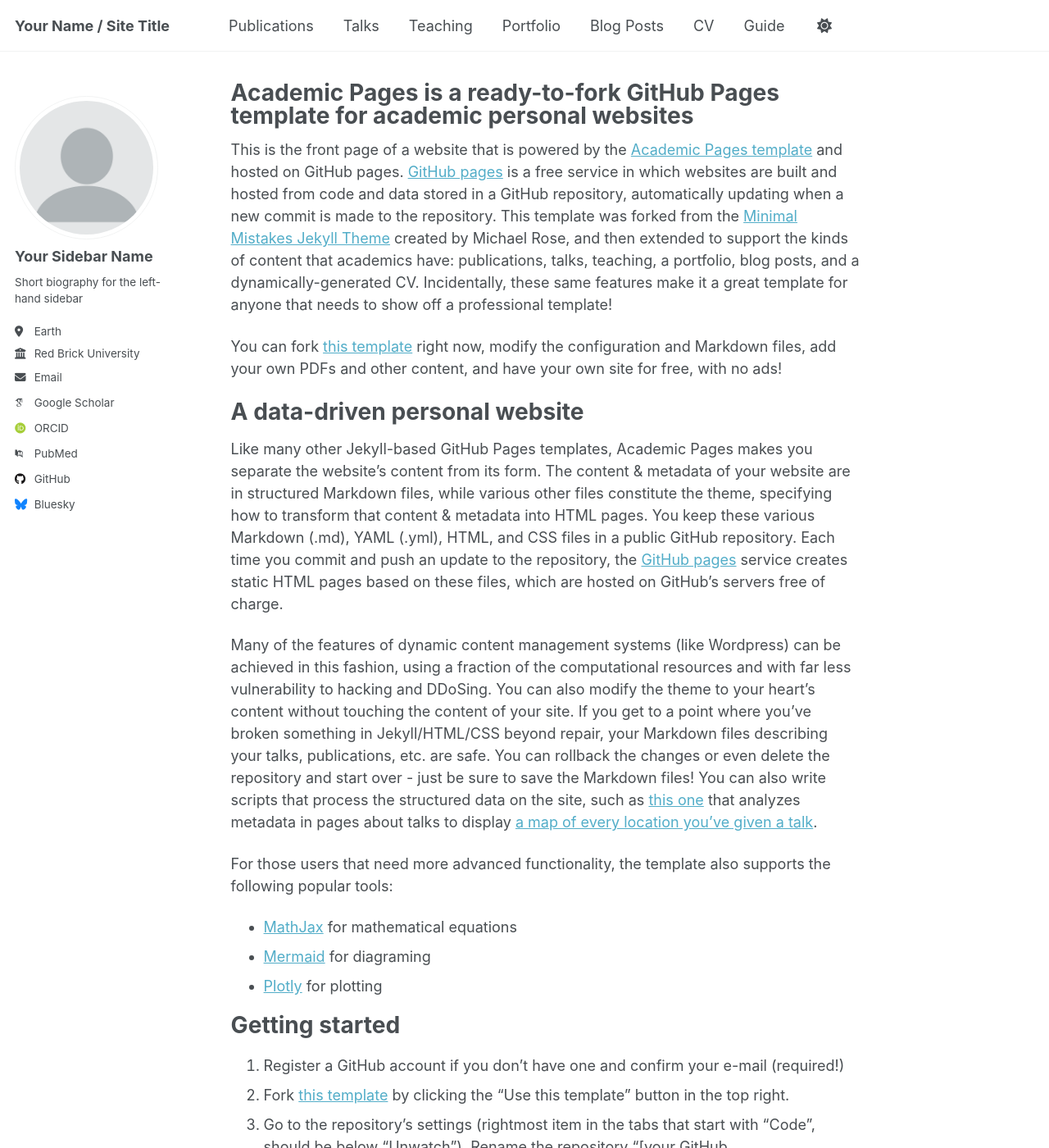
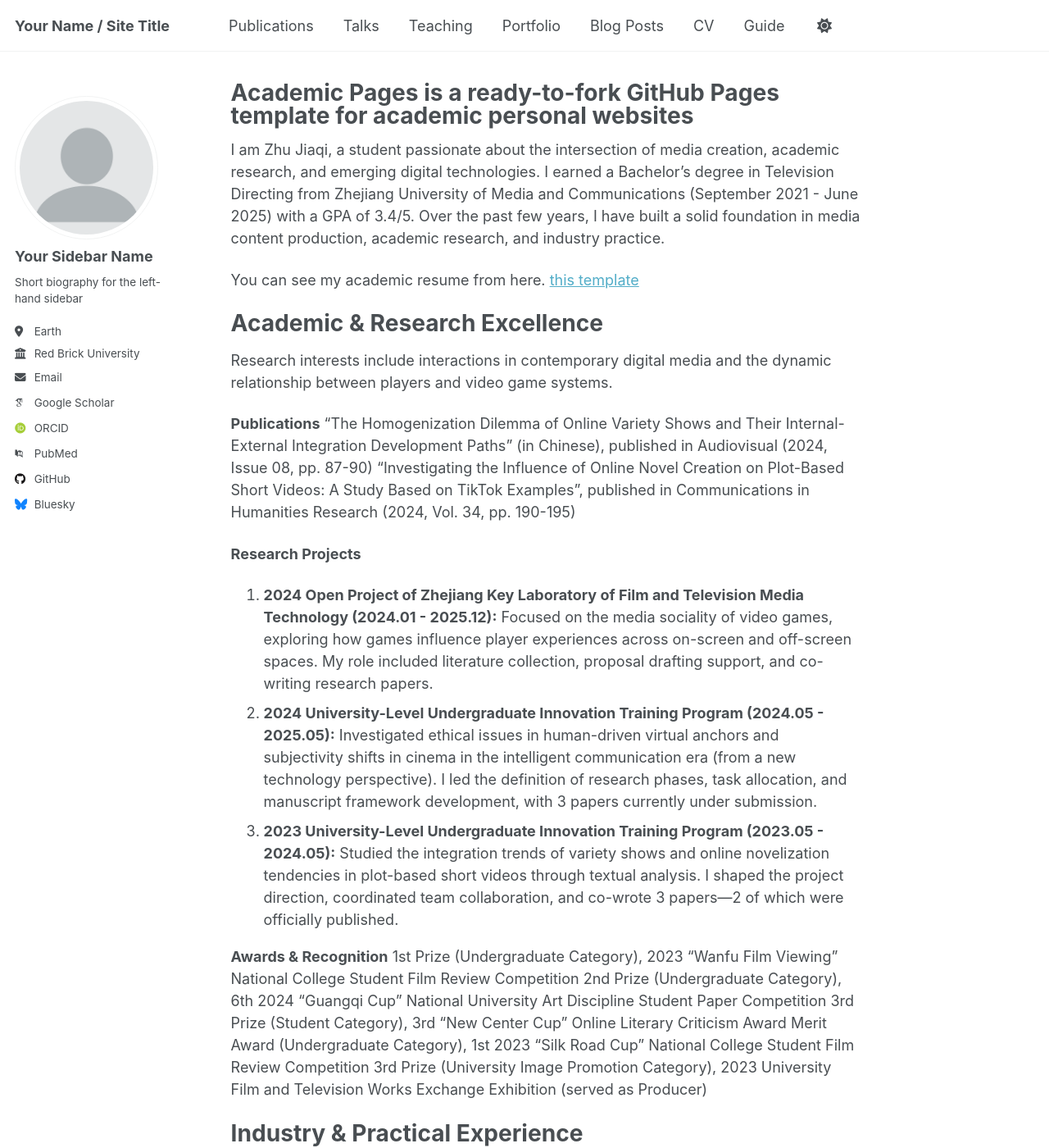
Before and after one commit to gaakeichu-code/gerogezhu.github.io, a Jekyll site: the page built from _pages/about.md, in a window 1280 px wide and 1400 px high. Shown: the whole window at 82% size. Built offline with Jekyll 4.4.1, drawn with Linux system fonts in a browser that asks for light colours; some web fonts are replaced; a script that is not in the unit is left out; some of the changed text lies outside the part shown.

Commit message:
Update about.md

```diff
--- a/_pages/about.md
+++ b/_pages/about.md
@@ -7,50 +7,42 @@ redirect_from:
   - /about.html
 ---
 
-This is the front page of a website that is powered by the [Academic Pages template](https://github.com/academicpages/academicpages.github.io) and hosted on GitHub pages. [GitHub pages](https://pages.github.com) is a free service in which websites are built and hosted from code and data stored in a GitHub repository, automatically updating when a new commit is made to the repository. This template was forked from the [Minimal Mistakes Jekyll Theme](https://mmistakes.github.io/minimal-mistakes/) created by Michael Rose, and then extended to support the kinds of content that academics have: publications, talks, teaching, a portfolio, blog posts, and a dynamically-generated CV. Incidentally, these same features make it a great template for anyone that needs to show off a professional template!
+I am Zhu Jiaqi, a student passionate about the intersection of media creation, academic research, and emerging digital technologies. I earned a Bachelor's degree in Television Directing from Zhejiang University of Media and Communications (September 2021 - June 2025) with a GPA of 3.4/5. Over the past few years, I have built a solid foundation in media content production, academic research, and industry practice.
 
- You can fork [this template](https://github.com/academicpages/academicpages.github.io) right now, modify the configuration and Markdown files, add your own PDFs and other content, and have your own site for free, with no ads!
+ You can see my academic resume from here. [this template](https://github.com/academicpages/academicpages.github.io)
 
-A data-driven personal website
+Academic & Research Excellence
 ======
-Like many other Jekyll-based GitHub Pages templates, Academic Pages makes you separate the website's content from its form. The content & metadata of your website are in structured Markdown files, while various other files constitute the theme, specifying how to transform that content & metadata into HTML pages. You keep these various Markdown (.md), YAML (.yml), HTML, and CSS files in a public GitHub repository. Each time you commit and push an update to the repository, the [GitHub pages](https://pages.github.com/) service creates static HTML pages based on these files, which are hosted on GitHub's servers free of charge.
+Research interests include interactions in contemporary digital media and the dynamic relationship between players and video game systems.
 
-Many of the features of dynamic content management systems (like Wordpress) can be achieved in this fashion, using a fraction of the computational resources and with far less vulnerability to hacking and DDoSing. You can also modify the theme to your heart's content without touching the content of your site. If you get to a point where you've broken something in Jekyll/HTML/CSS beyond repair, your Markdown files describing your talks, publications, etc. are safe. You can rollback the changes or even delete the repository and start over - just be sure to save the Markdown files! You can also write scripts that process the structured data on the site, such as [this one](https://github.com/academicpages/academicpages.github.io/blob/master/talkmap.ipynb) that analyzes metadata in pages about talks to display [a map of every location you've given a talk](https://academicpages.github.io/talkmap.html).
+**Publications**
+"The Homogenization Dilemma of Online Variety Shows and Their Internal-External Integration Development Paths" (in Chinese), published in Audiovisual (2024, Issue 08, pp. 87-90)
+"Investigating the Influence of Online Novel Creation on Plot-Based Short Videos: A Study Based on TikTok Examples", published in Communications in Humanities Research (2024, Vol. 34, pp. 190-195)
 
-For those users that need more advanced functionality, the template also supports the following popular tools:
-- [MathJax](https://www.mathjax.org/) for mathematical equations
-- [Mermaid](https://mermaid.js.org/) for diagraming
-- [Plotly](https://plotly.com/javascript/) for plotting
+**Research Projects**
+1. **2024 Open Project of Zhejiang Key Laboratory of Film and Television Media Technology (2024.01 - 2025.12):** Focused on the media sociality of video games, exploring how games influence player experiences across on-screen and off-screen spaces. My role included literature collection, proposal drafting support, and co-writing research papers.
+2. **2024 University-Level Undergraduate Innovation Training Program (2024.05 - 2025.05):** Investigated ethical issues in human-driven virtual anchors and subjectivity shifts in cinema in the intelligent communication era (from a new technology perspective). I led the definition of research phases, task allocation, and manuscript framework development, with 3 papers currently under submission.
+3. **2023 University-Level Undergraduate Innovation Training Program (2023.05 - 2024.05):** Studied the integration trends of variety shows and online novelization tendencies in plot-based short videos through textual analysis. I shaped the project direction, coordinated team collaboration, and co-wrote 3 papers—2 of which were officially published.
 
-Getting started
+**Awards & Recognition**
+1st Prize (Undergraduate Category), 2023 "Wanfu Film Viewing" National College Student Film Review Competition
+2nd Prize (Undergraduate Category), 6th 2024 "Guangqi Cup" National University Art Discipline Student Paper Competition
+3rd Prize (Student Category), 3rd "New Center Cup" Online Literary Criticism Award
+Merit Award (Undergraduate Category), 1st 2023 "Silk Road Cup" National College Student Film Review Competition
+3rd Prize (University Image Promotion Category), 2023 University Film and Television Works Exchange Exhibition (served as Producer)
+
+Industry & Practical Experience
 ======
-1. Register a GitHub account if you don't have one and confirm your e-mail (required!)
-1. Fork [this template](https://github.com/academicpages/academicpages.github.io) by clicking the "Use this template" button in the top right.
-1. Go to the repository's settings (rightmost item in the tabs that start with "Code", should be below "Unwatch"). Rename the repository "[your GitHub username].github.io", which will also be your website's URL.
-1. Set site-wide configuration and create content & metadata (see below -- also see [this set of diffs](https://archive.is/3TPas) showing what files were changed to set up [an example site](https://getorg-testacct.github.io) for a user with the username "getorg-testacct")
-1. Upload any files (like PDFs, .zip files, etc.) to the files/ directory. They will appear at https://[your GitHub username].github.io/files/example.pdf.
-1. Check status by going to the repository settings, in the "GitHub pages" section
+I bridge academic theory with real-world application through hands-on practice in media production, game design, and digital innovation:
 
-Site-wide configuration
-------
-The main configuration file for the site is in the base directory in [_config.yml](https://github.com/academicpages/academicpages.github.io/blob/master/_config.yml), which defines the content in the sidebars and other site-wide features. You will need to replace the default variables with ones about yourself and your site's github repository. The configuration file for the top menu is in [_data/navigation.yml](https://github.com/academicpages/academicpages.github.io/blob/master/_data/navigation.yml). For example, if you don't have a portfolio or blog posts, you can remove those items from that navigation.yml file to remove them from the header.
+**On-Site Short Film Production:** Regularly participate in filming plot-driven short films, taking on roles such as Director, Screenwriter, and Producer—gaining in-depth experience in content creation and on-set coordination.
+**Live Broadcast Research:** Joined my supervisor’s live broadcast research project, conducting on-site investigations at Hangzhou Jintang Culture Co., Ltd., and assisting in developing live broadcast optimization proposals using the "Before-After" model.
+**Tencent Games "Star Leap" Training Camp:** Engaged in game design practice, completing a comprehensive game planning proposal.
+**Tencent Interactive Entertainment "Galaxy Insight Base" Training Camp:** Tracked emerging practices and events in the cultural and entertainment industry (film, games, new media) for the "Future Signal Space Station Phase 13" program. I contributed 25 short commentaries ("Fresh News") and 10 in-depth trend analyses ("Cultural Signals").
+**AI Image Creation Review & Training:** Served as a preliminary judge for the 2024 College Student AI Art Season (AI Image Creation Unit, 2024.09), evaluating 15 entries; completed an AIGC Image Full-Process Training Camp (Jul. 2024), mastering AI image basics and creating 2 short films via "AI + live-action" integration.
 
-Create content & metadata
-------
-For site content, there is one Markdown file for each type of content, which are stored in directories like _publications, _talks, _posts, _teaching, or _pages. For example, each talk is a Markdown file in the [_talks directory](https://github.com/academicpages/academicpages.github.io/tree/master/_talks). At the top of each Markdown file is structured data in YAML about the talk, which the theme will parse to do lots of cool stuff. The same structured data about a talk is used to generate the list of talks on the [Talks page](https://academicpages.github.io/talks), each [individual page](https://academicpages.github.io/talks/2012-03-01-talk-1) for specific talks, the talks section for the [CV page](https://academicpages.github.io/cv), and the [map of places you've given a talk](https://academicpages.github.io/talkmap.html) (if you run this [python file](https://github.com/academicpages/academicpages.github.io/blob/master/talkmap.py) or [Jupyter notebook](https://github.com/academicpages/academicpages.github.io/blob/master/talkmap.ipynb), which creates the HTML for the map based on the contents of the _talks directory).
-
-**Markdown generator**
-
-The repository includes [a set of Jupyter notebooks](https://github.com/academicpages/academicpages.github.io/tree/master/markdown_generator
-) that converts a CSV containing structured data about talks or presentations into individual Markdown files that will be properly formatted for the Academic Pages template. The sample CSVs in that directory are the ones I used to create my own personal website at stuartgeiger.com. My usual workflow is that I keep a spreadsheet of my publications and talks, then run the code in these notebooks to generate the Markdown files, then commit and push them to the GitHub repository.
-
-How to edit your site's GitHub repository
-------
-Many people use a git client to create files on their local computer and then push them to GitHub's servers. If you are not familiar with git, you can directly edit these configuration and Markdown files directly in the github.com interface. Navigate to a file (like [this one](https://github.com/academicpages/academicpages.github.io/blob/master/_talks/2012-03-01-talk-1.md) and click the pencil icon in the top right of the content preview (to the right of the "Raw | Blame | History" buttons). You can delete a file by clicking the trashcan icon to the right of the pencil icon. You can also create new files or upload files by navigating to a directory and clicking the "Create new file" or "Upload files" buttons.
-
-Example: editing a Markdown file for a talk
-![Editing a Markdown file for a talk](/images/editing-talk.png)
-
-For more info
-------
-More info about configuring Academic Pages can be found in [the guide](https://academicpages.github.io/markdown/), the [growing wiki](https://github.com/academicpages/academicpages.github.io/wiki), and you can always [ask a question on GitHub](https://github.com/academicpages/academicpages.github.io/discussions). The [guides for the Minimal Mistakes theme](https://mmistakes.github.io/minimal-mistakes/docs/configuration/) (which this theme was forked from) might also be helpful.
+About Me
+======
+I thrive at the crossroads of creativity and analysis. With hands-on experience in video production and AI image creation, strong writing skills, and rigorous academic training in text analysis and theoretical research, I am equipped to contribute to both research and practical projects in media and digital fields.
+I value efficiency and quality, adapt quickly to new environments, and enjoy collaborating with teams to turn ideas into impactful work. As I near graduation, I look forward to exploring opportunities that let me leverage my skills in media innovation, content strategy, or digital research.
+Feel free to connect with me via email (gaakeichu@gmail.com)!
```
